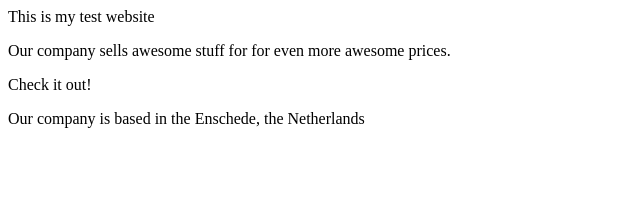
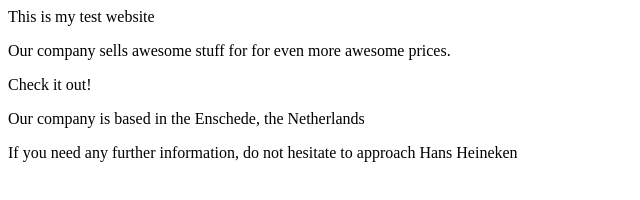
Before and after one commit to TBK09/myCompanySite, a plain HTML site: page index.html in a window 1280 px wide. Shown: the whole page, without its empty margins (0-640 px from the left). Drawn offline with Linux system fonts and the light colour scheme.

Commit message:
Added contact person

```diff
--- a/index.html
+++ b/index.html
@@ -3,3 +3,5 @@
 <p> Our company sells awesome stuff for for even more awesome prices.</p>
 <p> Check it out! </p>
 <p> Our company is based in the Enschede, the Netherlands </p>
+
+<p> If you need any further information, do not hesitate to approach Hans Heineken </p>
```
